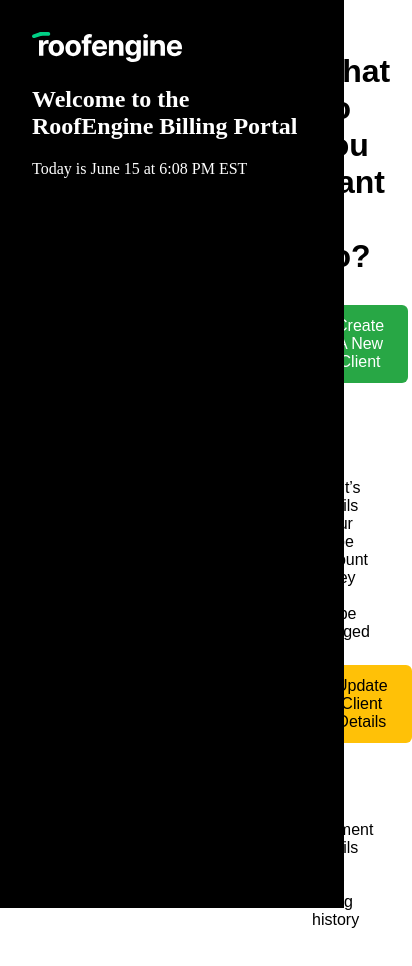
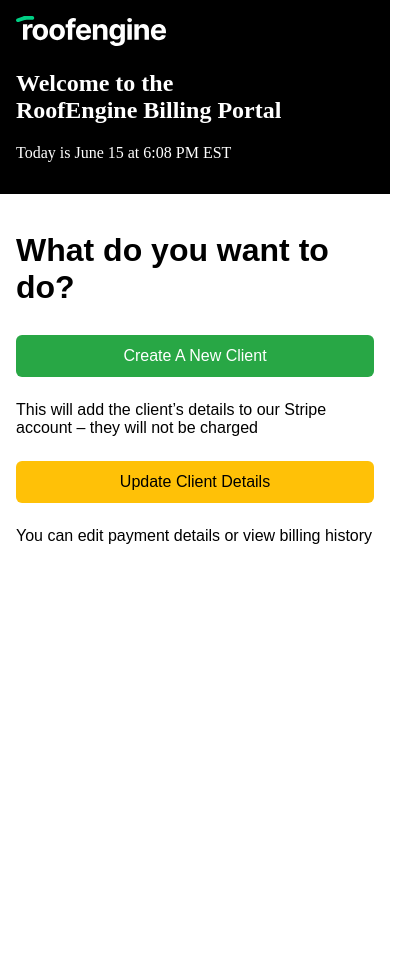
Before and after one commit to alex-roofengine/stripe-netlify-portal, a website: page public/index.html in a window 390 px wide. Shown: the whole page, 412 px wide, since content can reach past the window. After the commit the page ends 844 px from the top, so only its background shows below. Drawn offline with Linux system fonts and the light colour scheme.

Commit message:
Update index.html

```diff
--- a/public/index.html
+++ b/public/index.html
@@ -1,12 +1,28 @@
-<!DOCTYPE html><html lang="en"><head><meta charset="UTF-8"/><title>RoofEngine Billing Portal</title>
-<style>
-  body,html{margin:0;padding:0;height:100%} .sidebar{background:#000;color:#fff;width:280px;position:fixed;height:100%;padding:2em} .content{margin-left:280px;padding:2em;font-family:sans-serif}
-  .btn{display:inline-block;padding:.75em 1.5em;margin:.5em 0;border:none;border-radius:6px;font-size:1em;color:#fff;cursor:pointer}
-  .btn-green{background:#28a745} .btn-yellow{background:#ffc107;color:#000}
-</style>
-</head><body>
+<!DOCTYPE html>
+<html lang="en">
+<head>
+  <meta charset="UTF-8" />
+  <meta name="viewport" content="width=device-width, initial-scale=1" />
+  <title>RoofEngine Billing Portal</title>
+  <style>
+    /* Base layout */
+    body, html { margin: 0; padding: 0; height: 100%; }
+    .sidebar { background: #000; color: #fff; width: 280px; position: fixed; height: 100%; padding: 2em; box-sizing: border-box; }
+    .content { margin-left: 280px; padding: 2em; font-family: sans-serif; }
+    .btn { display: inline-block; padding: .75em 1.5em; margin: .5em 0; border: none; border-radius: 6px; font-size: 1em; color: #fff; cursor: pointer; }
+    .btn-green { background: #28a745; }
+    .btn-yellow { background: #ffc107; color: #000; }
+    /* Responsive */
+    @media (max-width: 768px) {
+      .sidebar { position: relative; width: 100%; height: auto; padding: 1em; }
+      .content { margin-left: 0; padding: 1em; }
+      .btn { width: 100%; box-sizing: border-box; }
+    }
+  </style>
+</head>
+<body>
   <div class="sidebar">
-    <img src="assets/logo.svg" width="150" alt="RoofEngine"/>
+    <img src="assets/logo.svg" width="150" alt="RoofEngine" />
     <h2>Welcome to the<br/>RoofEngine Billing Portal</h2>
     <p id="timestamp"></p>
   </div>
@@ -17,12 +33,13 @@
     <button class="btn btn-yellow" onclick="location.href='update-select.html'">Update Client Details</button>
     <p>You can edit payment details or view billing history</p>
   </div>
-<script>
-  // show EST time
-  function updateTime(){
-    const opts={timeZone:'America/New_York',month:'long',day:'numeric',hour:'numeric',minute:'2-digit',hour12:true};
-    document.getElementById('timestamp').textContent = 'Today is ' + new Intl.DateTimeFormat('en-US',opts).format(new Date()) + ' EST';
-  }
-  updateTime(); setInterval(updateTime,60000);
-</script>
-</body></html>
+  <script>
+    function updateTime() {
+      const opts = { timeZone: 'America/New_York', month: 'long', day: 'numeric', hour: 'numeric', minute: '2-digit', hour12: true };
+      document.getElementById('timestamp').textContent = 'Today is ' + new Intl.DateTimeFormat('en-US', opts).format(new Date()) + ' EST';
+    }
+    updateTime();
+    setInterval(updateTime, 60000);
+  </script>
+</body>
+</html>
```
